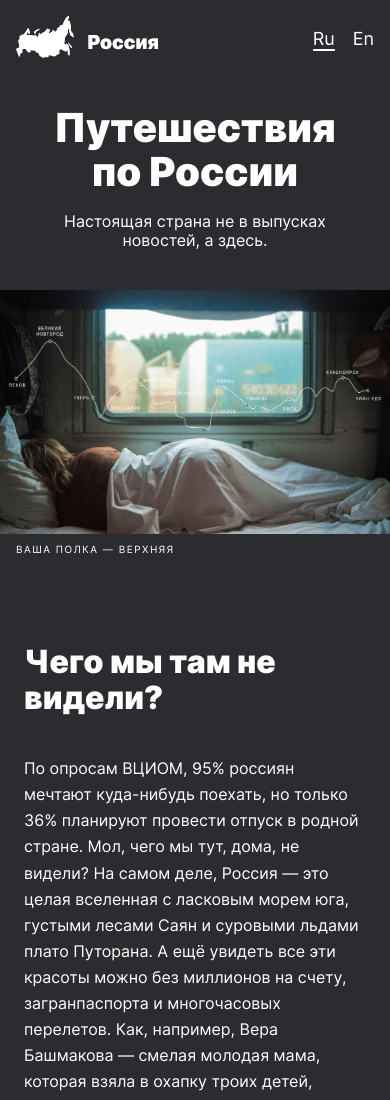
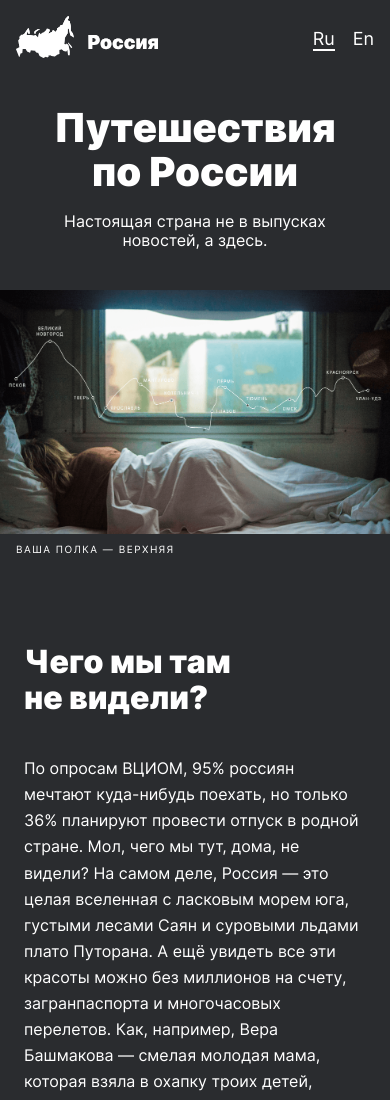
Before and after one commit to ssdenis00/russian-travel, a plain HTML site: page index.html in a window 390 px wide. Shown: the top 1100 px of the page. Drawn offline with Linux system fonts and the light colour scheme.

Commit message:
убрал pre-line в intro

```diff
--- a/blocks/intro/__title/intro__title.css
+++ b/blocks/intro/__title/intro__title.css
@@ -11,6 +11,6 @@
   .intro__title {
     font-size: 32px;
     line-height: 111%;
-    white-space: pre-line;
+    max-width: 250px;
   }
 }
```
